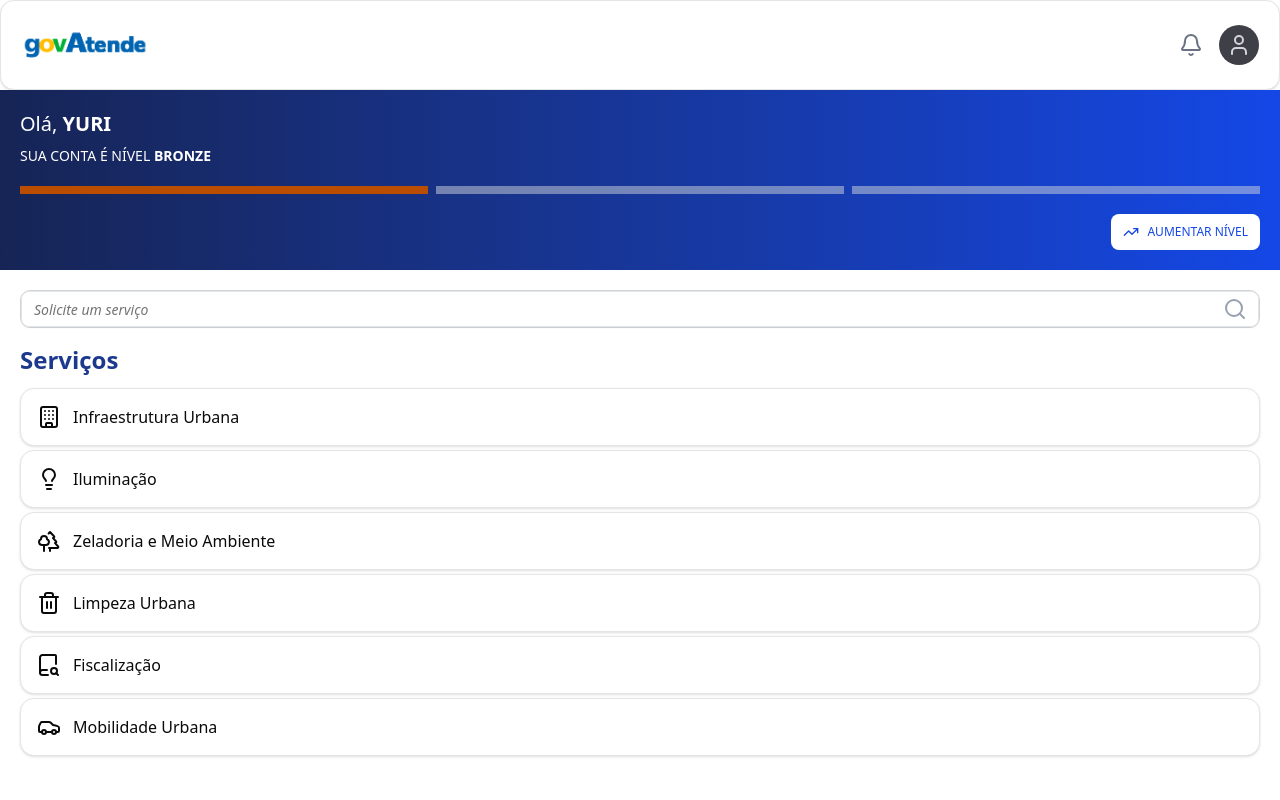
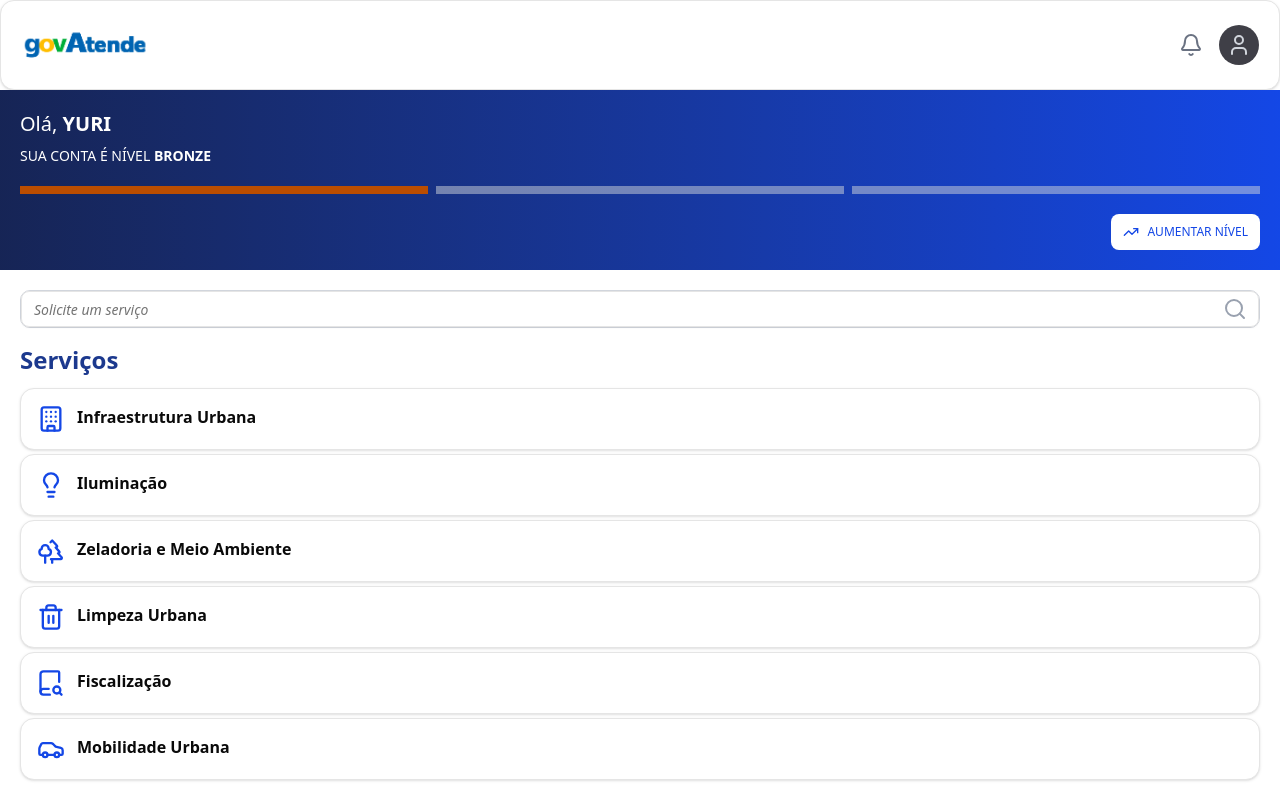
Before and after one commit to Lsko27/govAtende, a Next.js app: page / in a window 1280 px wide. Built offline with nearby package versions, Linux system fonts and the light colour scheme.

Commit message:
feat: ServiceCard component

```diff
--- a/app/page.tsx
+++ b/app/page.tsx
@@ -10,6 +10,40 @@ import {
   Trash2,
   Trees,
 } from "lucide-react";
+import ServiceCard from "@/components/service-card";
+
+const services = [
+  {
+    icon: Building,
+    title: "Infraestrutura Urbana",
+    href: "/servicos/infraestrutura",
+  },
+  {
+    icon: Lightbulb,
+    title: "Iluminação",
+    href: "/servicos/iluminacao",
+  },
+  {
+    icon: Trees,
+    title: "Zeladoria e Meio Ambiente",
+    href: "/servicos/zeladoria",
+  },
+  {
+    icon: Trash2,
+    title: "Limpeza Urbana",
+    href: "/servicos/limpeza",
+  },
+  {
+    icon: BookSearch,
+    title: "Fiscalização",
+    href: "/servicos/fiscalizacao",
+  },
+  {
+    icon: Car,
+    title: "Mobilidade Urbana",
+    href: "/servicos/mobilidade",
+  },
+];
 
 const Home = () => {
   return (
@@ -23,47 +57,14 @@ const Home = () => {
       <div className="mt-4 mx-5">
         <h1 className="text-2xl font-bold text-blue-900">Serviços</h1>
         <div className="mt-3 flex flex-col gap-1">
-          <Card className="p-4">
-            <div className="flex items-start gap-3">
-              <Building />
-              <p>Infraestrutura Urbana</p>
-            </div>
-          </Card>
-
-          <Card className="p-4">
-            <div className="flex items-start gap-3">
-              <Lightbulb />
-              <p>Iluminação </p>
-            </div>
-          </Card>
-
-          <Card className="p-4">
-            <div className="flex items-start gap-3">
-              <Trees />
-              <p>Zeladoria e Meio Ambiente</p>
-            </div>
-          </Card>
-
-          <Card className="p-4">
-            <div className="flex items-start gap-3">
-              <Trash2 />
-              <p>Limpeza Urbana</p>
-            </div>
-          </Card>
-
-          <Card className="p-4">
-            <div className="flex items-start gap-3">
-              <BookSearch />
-              <p>Fiscalização</p>
-            </div>
-          </Card>
-
-          <Card className="p-4">
-            <div className="flex items-start gap-3">
-              <Car />
-              <p>Mobilidade Urbana</p>
-            </div>
-          </Card>
+          {services.map((service) => (
+            <ServiceCard
+              key={service.href}
+              icon={service.icon}
+              title={service.title}
+              href={service.href}
+            />
+          ))}
         </div>
       </div>
     </>
--- /dev/null
+++ b/components/service-card.tsx
@@ -0,0 +1,24 @@
+import Link from "next/link";
+import { LucideIcon } from "lucide-react";
+import { Card } from "./ui/card";
+
+interface ServiceCardProps {
+  icon: LucideIcon;
+  title: string;
+  href: string;
+}
+
+const ServiceCard = ({ icon: Icon, title, href }: ServiceCardProps) => {
+  return (
+    <Link href={href} className="block">
+      <Card className="p-4 hover:bg-muted/50 transition cursor-pointer">
+        <div className="flex items-start gap-3">
+          <Icon className="h-7 w-7 text-blue-700" />
+          <p className="text-md font-bold">{title}</p>
+        </div>
+      </Card>
+    </Link>
+  );
+};
+
+export default ServiceCard;
```
